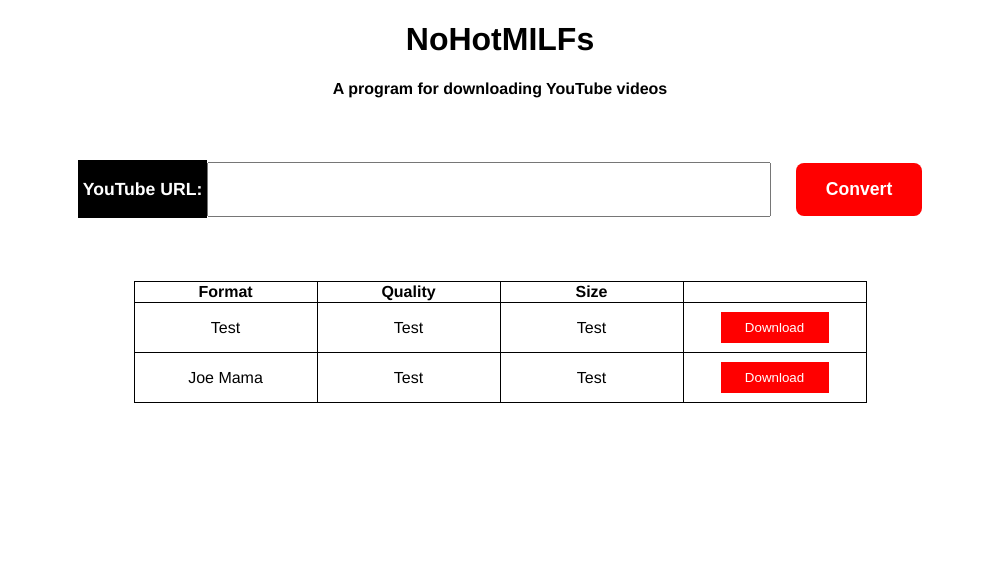
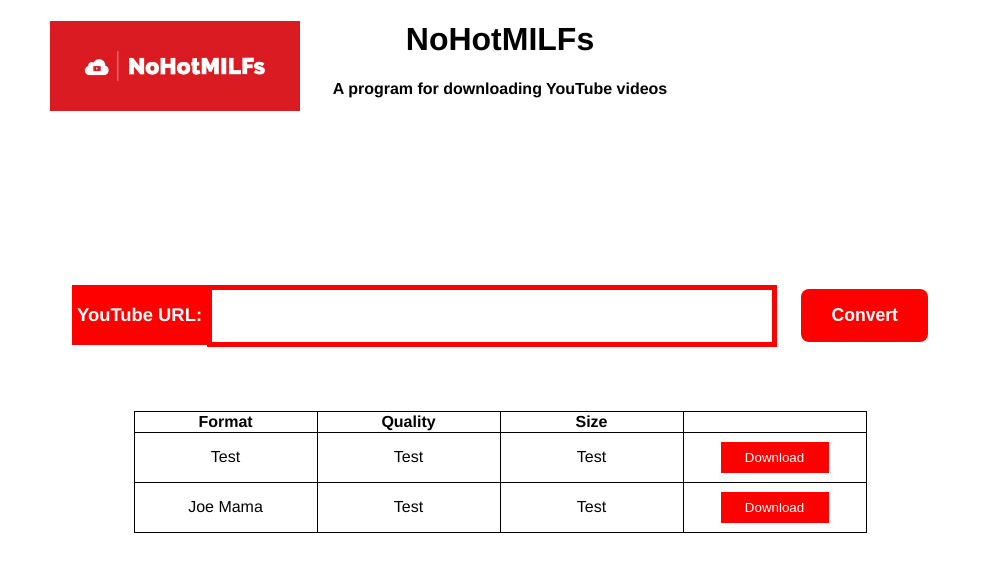
Before and after one commit to alybally04/NoHotMILFs, an Electron app: page index.html in a window 1000 px wide. Drawn offline with Linux system fonts and the light colour scheme.

Commit message:
Added URL styling

```diff
--- a/index.css
+++ b/index.css
@@ -4,7 +4,15 @@
 }
 
 header {
-  text-align: center;
+  margin: 0 auto 0 auto;
+  height: 25vh;
+  width: 50vw;
+}
+
+header img {
+  width: 250px;
+  position: fixed;
+  right: 70%;
 }
 
 footer {
@@ -37,10 +45,10 @@
 
 #url-input label {
   color: white;
-  background-color: black;
+  background-color: red;
   padding: 2.4vh 0.5vw;
   font-weight: bold;
-  font-size: 110%;
+  font-size: 115%;
 }
 
 #input-field {
@@ -49,6 +57,11 @@
   padding: 2vh 1vw;
   line-height: 2.4vh;
   font-size: large;
+  border: 5px solid red;
+}
+
+#input-field:focus {
+  outline-width: 0;
 }
 
 #search-button {
--- a/index.html
+++ b/index.html
@@ -7,6 +7,7 @@
   </head>
   <body>
     <header>
+      <img src="nhmimgCrop.jpg" alt="The logo of NoHotMILFs">
       <h1>NoHotMILFs</h1>
       <strong>A program for downloading YouTube videos</strong>
     </header>
```
